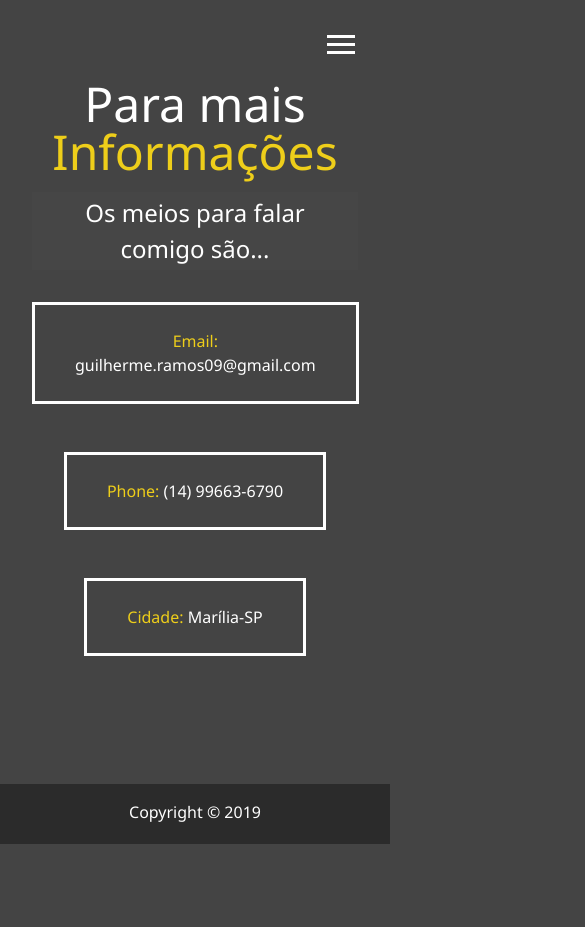
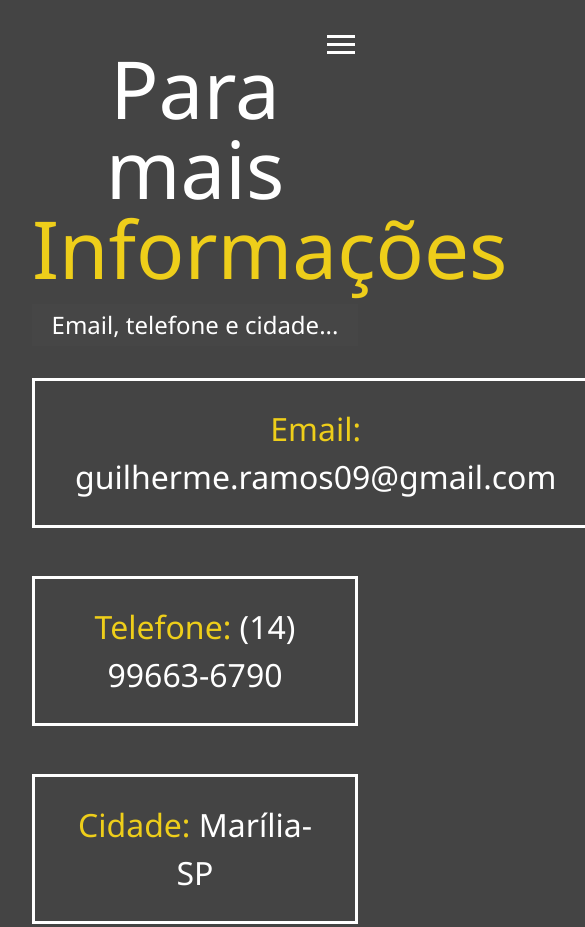
Before and after one commit to guilherme-ro/guilherme-ro.github.io, a website: page contact.html in a window 390 px wide. Shown: the top 927 px of the page, 585 px wide, since content can reach past the window. Before the commit the page ends 844 px from the top, so only its background shows below. Drawn offline with Linux system fonts and the light colour scheme.

Commit message:
Updated styles and contact.html

```diff
--- a/contact.html
+++ b/contact.html
@@ -1,15 +1,18 @@
 <!DOCTYPE html>
 <html lang="en">
+  <head>
+    <meta charset="UTF-8" />
+    <meta name="viewport" content="width=device-width, initial-scale=1.0" />
+    <meta http-equiv="X-UA-Compatible" content="ie=edge" />
+    <link
+      rel="stylesheet"
+      href="https://use.fontawesome.com/releases/v5.2.0/css/all.css"
+      integrity="sha384-hWVjflwFxL6sNzntih27bfxkr27PmbbK/iSvJ+a4+0owXq79v+lsFkW54bOGbiDQ"
+      crossorigin="anonymous"
+    />
 
-<head>
-  <meta charset="UTF-8">
-  <meta name="viewport" content="width=device-width, initial-scale=1.0">
-  <meta http-equiv="X-UA-Compatible" content="ie=edge">
-  <link rel="stylesheet" href="https://use.fontawesome.com/releases/v5.2.0/css/all.css" integrity="sha384-hWVjflwFxL6sNzntih27bfxkr27PmbbK/iSvJ+a4+0owXq79v+lsFkW54bOGbiDQ"
-    crossorigin="anonymous">
-
-  <link rel="stylesheet" href="css/main.css">
-  <link rel="shortcut icon" type="image/x-icon" href="favicon.ico">
+    <link rel="stylesheet" href="css/main.css" />
+    <link rel="shortcut icon" type="image/x-icon" href="favicon.ico" />
     <title>Contato</title>
   </head>
 
@@ -56,18 +59,17 @@
         <span class="text-secondary">Informações</span>
       </h1>
       <h2 class="sm-heading">
-      Os meios para falar comigo são...
+        Email, telefone e cidade...
       </h2>
       <div class="boxes">
         <div>
-        <span class="text-secondary">Email: </span> guilherme.ramos09@gmail.com
+          <span class="text-secondary">Email: </span>
+          guilherme.ramos09@gmail.com
         </div>
         <div>
-        <span class="text-secondary">Phone: </span> (14) 99663-6790
+          <span class="text-secondary">Telefone: </span> (14) 99663-6790
         </div>
-      <div>
-        <span class="text-secondary">Cidade: </span> Marília-SP
-      </div>
+        <div><span class="text-secondary">Cidade: </span> Marília-SP</div>
       </div>
     </main>
 
@@ -77,5 +79,4 @@
 
     <script src="js/main.js"></script>
   </body>
-
 </html>
--- a/scss/_mobile.scss
+++ b/scss/_mobile.scss
@@ -21,6 +21,7 @@
     .lg-heading {
       line-height: 1;
       margin-bottom: 1rem;
+      font-size: 5rem;
     }
   }
 
@@ -46,19 +47,19 @@
     transform: translate3d(100%, 0, 0);
 
     .portrait {
-      background: url('../img/portrait_small.jpg');
-      width: 150px;
-      height: 150px;
+      background: url("../img/portrait_small.jpg") 140px 145px;
+      width: 130px;
+      height: 130px;
     }
   }
 
   .about-info {
     grid-template-areas:
-      'bioimage'
-      'bio'
-      'job1'
-      'job2'
-      'job3';
+      "bioimage"
+      "bio"
+      "job1"
+      "job2"
+      "job3";
 
     grid-template-columns: 1fr;
   }
@@ -77,8 +78,7 @@
     }
 
     .lg-heading {
-      margin-top:1rem;
-      font-size: 5rem;
+      margin-top: 1rem;
     }
   }
 
```
Also changed, not shown: css/main.css. Lines whose indentation alone changed are shown as unchanged.
